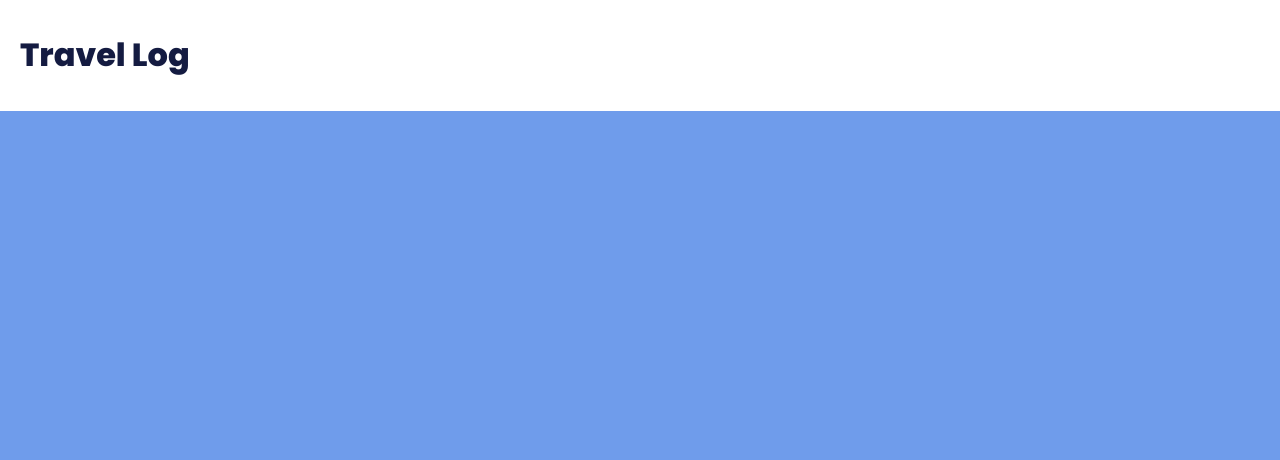
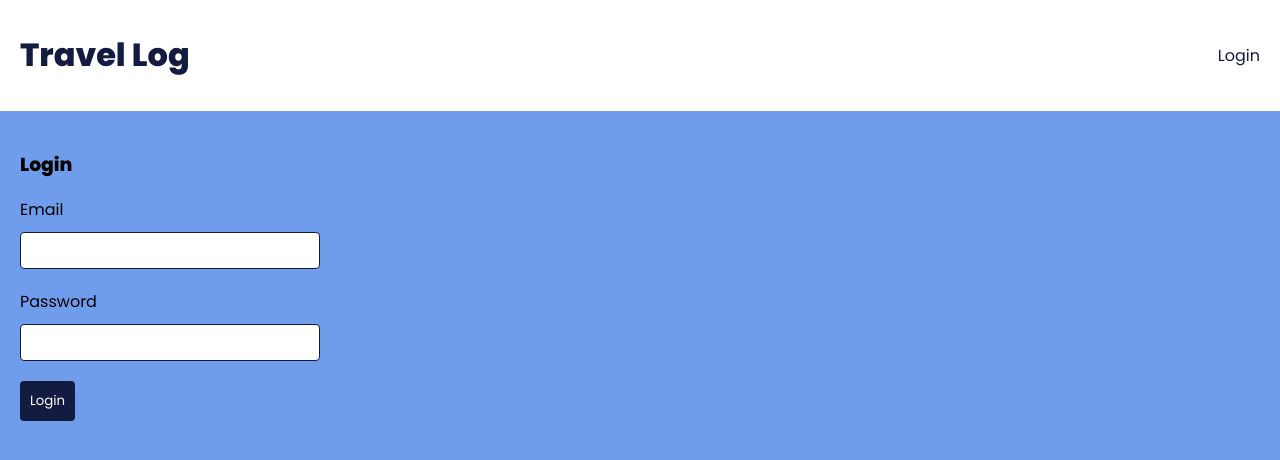
Before and after one commit to AmethystCrystal/Bardowell_Crystal_Capstone, a React (Create React App) app in the folder frontend/: page /TravelExperiences/login in a window 1280 px wide. Before the commit this address had no page. Shown: the top 460 px of the page. Built offline with nearby package versions, Linux system fonts and the light colour scheme.

Commit message:
created a login page/view

```diff
--- a/frontend/src/App.js
+++ b/frontend/src/App.js
@@ -1,6 +1,7 @@
 import { BrowserRouter, Routes, Route } from 'react-router-dom';
 import Home from './pages/Home';
 import Navbar from './components/Navbar';
+import Login from './pages/Login';
 
 function App() {
   return (
@@ -9,7 +10,8 @@ function App() {
       <Navbar />
         <div className="pages">
           <Routes>
-            <Route path="/" element={<Home />} />
+            <Route path="/TravelExperiences" element={<Home />} />
+            <Route path="/TravelExperiences/login" element={<Login />} />
           </Routes>
         </div>
       </BrowserRouter>
--- a/frontend/src/components/Navbar.js
+++ b/frontend/src/components/Navbar.js
@@ -4,8 +4,11 @@ const Navbar = () => {
   return (
     <header>
       <div className="container">
-        <Link to="/">
+        <Link to="/TravelExperiences">
           <h1>Travel Log</h1>
+        </Link>
+        <Link to='/TravelExperiences/login'>
+          <div>Login</div>
         </Link>
       </div>
     </header>
--- /dev/null
+++ b/frontend/src/pages/Login.js
@@ -0,0 +1,39 @@
+import React, { useState } from 'react';
+
+const LoginForm = () => {
+  const [email, setEmail] = useState('');
+  const [password, setPassword] = useState('');
+
+  const handleSubmit = async (e) => {
+    e.preventDefault();
+    if (email && password) {
+      window.location.href = '/TravelExperiences';
+    } else {
+      alert('Please provide both email and password.');
+    }
+  };
+
+  return (
+    <form onSubmit={handleSubmit}>
+      <h3>Login</h3>
+
+      <label>Email</label>
+      <input
+        type="email"
+        onChange={(e) => setEmail(e.target.value)}
+        value={email}
+        style={{ width: '300px' }}
+      />
+      <label>Password</label>
+      <input
+        type="password"
+        onChange={(e) => setPassword(e.target.value)}
+        value={password}
+        style={{ width: '300px' }}
+      />
+      <button type="submit">Login</button>
+    </form>
+  );
+};
+
+export default LoginForm;
```
